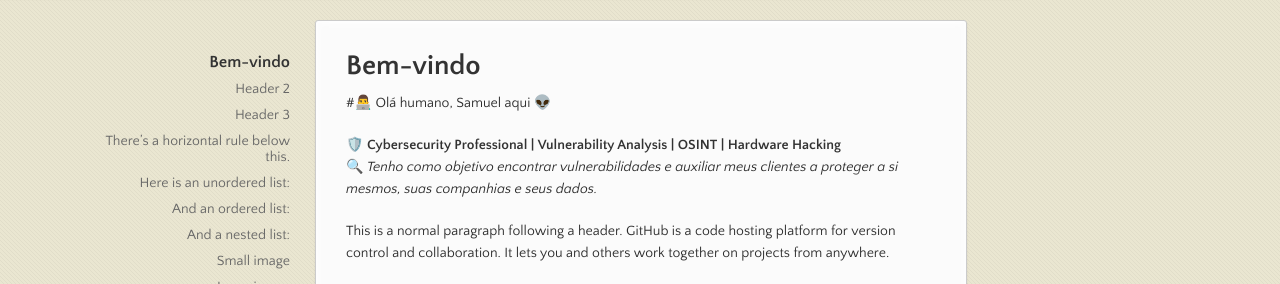
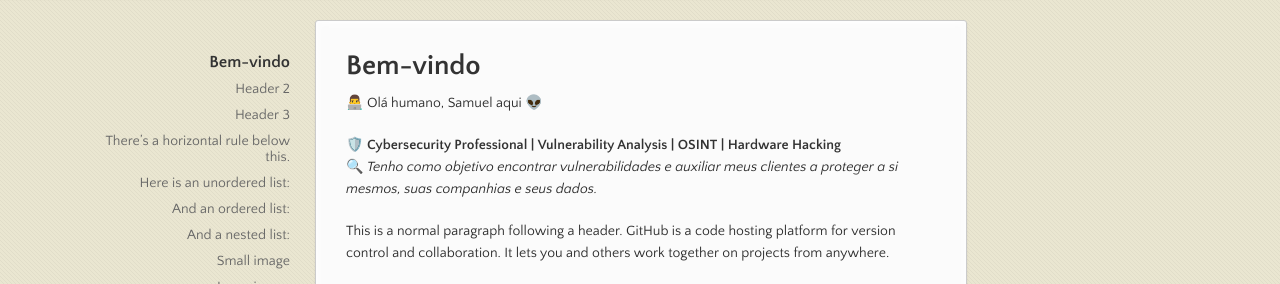
Before and after one commit to papodesegurancaa/papodesegurancaa.github.io, a Jekyll site: the page built from index.md, in a window 1280 px wide and 900 px high. Shown: the part 170-454 px from the top of the window. Built offline with Jekyll 4.4.1, drawn with Linux system fonts in a browser that asks for light colours; our own code applies the rules of GitHub Pages for plain Markdown files; the repository's description, which GitHub fills in, is left out.

```diff
--- a/index.md
+++ b/index.md
@@ -12,7 +12,7 @@ There should be whitespace between paragraphs. We recommend including a README,
 
 # Bem-vindo
 
-#👨‍💻 Olá humano, Samuel aqui 👽
+👨‍💻 Olá humano, Samuel aqui 👽
 
 🛡️ **Cybersecurity Professional | Vulnerability Analysis | OSINT | Hardware Hacking**
 🔍 *Tenho como objetivo encontrar vulnerabilidades e auxiliar meus clientes a proteger a si mesmos, suas companhias e seus dados.*
```
